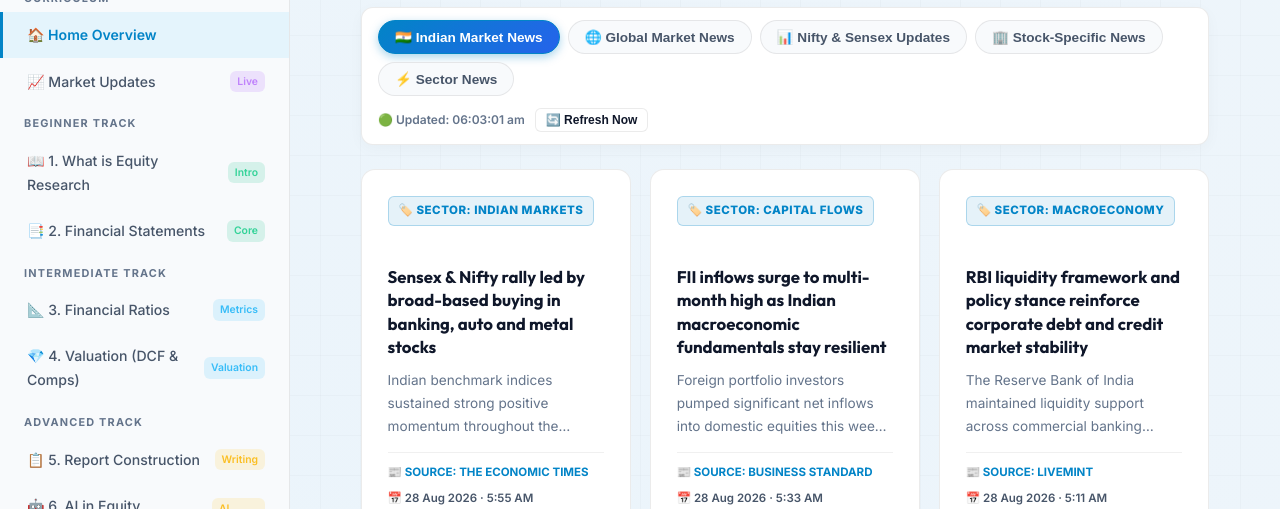
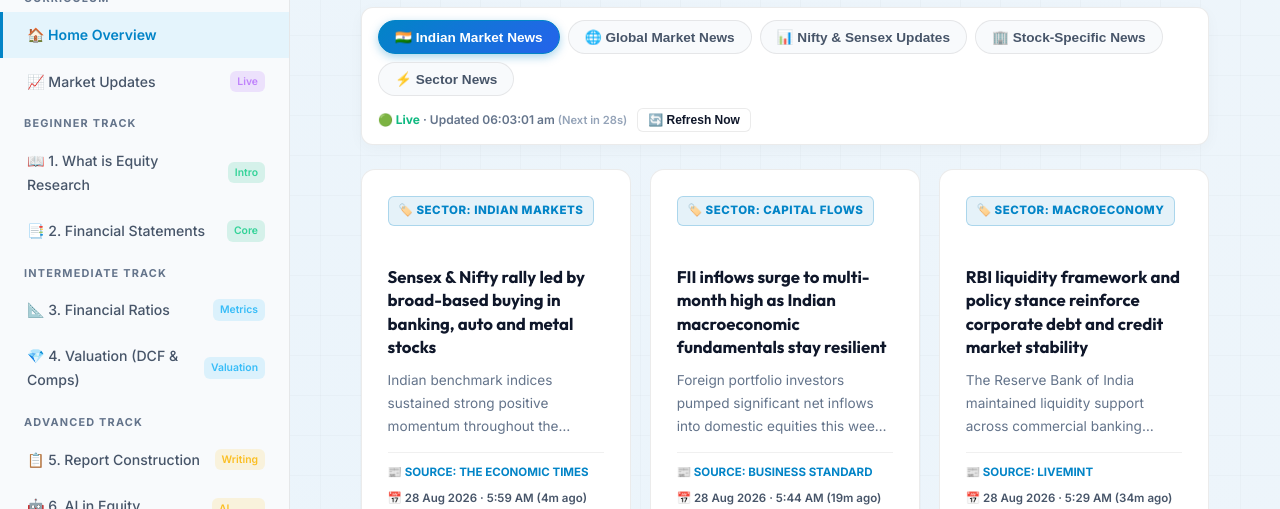
Before and after one commit to gourabacharjee/equity_research, a website: page index.html in a window 1280 px wide. Both pictures are taken after a click on the button "🔄 Refresh Now". Shown: the part 965-1474 px from the top of the page. Drawn offline with Linux system fonts and the light colour scheme; no server answers.

Commit message:
Add files via upload

```diff
--- a/index.html
+++ b/index.html
@@ -2575,9 +2575,13 @@ Conclude with median multiples and identify whether the target trades at a disco
       ]
     };
 
+    // ================= 5-CATEGORY MARKET NEWS & UPDATES ENGINE =================
     var currentMarketCategory = 'india';
-    var newsCountdownSec = 45;
+    var newsAutoUpdateIntervalSec = 30;
+    var newsCountdownSec = newsAutoUpdateIntervalSec;
     var newsTimerInterval = null;
+    var lastNewsUpdateTimestamp = null;
+    var isNewsFetching = false;
 
     function formatNewsDate(rawDate, defaultOffsetMinutes) {
       defaultOffsetMinutes = defaultOffsetMinutes || 0;
@@ -2587,6 +2591,8 @@ Conclude with median multiples and identify whether the target trades at a disco
         if (isNaN(d.getTime())) {
           d = new Date(Date.now() - defaultOffsetMinutes * 60000);
         }
+      } else if (rawDate instanceof Date && !isNaN(rawDate.getTime())) {
+        d = rawDate;
       } else {
         d = new Date(Date.now() - defaultOffsetMinutes * 60000);
       }
@@ -2601,7 +2607,22 @@ Conclude with median multiples and identify whether the target trades at a disco
       hours = hours % 12;
       hours = hours ? hours : 12;
       var strMins = mins < 10 ? '0' + mins : mins;
-      return day + ' ' + month + ' ' + year + ' · ' + hours + ':' + strMins + ' ' + ampm;
+
+      var diffMins = Math.max(1, Math.floor((Date.now() - d.getTime()) / 60000));
+      var relativeStr = diffMins < 60 ? (diffMins + 'm ago') : (Math.floor(diffMins / 60) + 'h ago');
+
+      return day + ' ' + month + ' ' + year + ' · ' + hours + ':' + strMins + ' ' + ampm + ' (' + relativeStr + ')';
+    }
+
+    function updateNewsToolbarStatus() {
+      var updatedEl = document.getElementById('news-last-updated');
+      if (!updatedEl) return;
+      if (lastNewsUpdateTimestamp) {
+        var timeStr = lastNewsUpdateTimestamp.toLocaleTimeString('en-IN', { hour: '2-digit', minute: '2-digit', second: '2-digit' });
+        updatedEl.innerHTML = '<span style="color: #10b981; font-weight: 700;">🟢 Live</span> · Updated ' + timeStr + ' <span style="color: #94a3b8; font-size: 0.7rem;">(Next in ' + newsCountdownSec + 's)</span>';
+      } else {
+        updatedEl.innerHTML = '<span style="color: #10b981; font-weight: 700;">🟢 Live</span> · Updating in ' + newsCountdownSec + 's...';
+      }
     }
 
     function renderMarketNewsCards(items, grid, isSectorTab) {
@@ -2622,16 +2643,16 @@ Conclude with median multiples and identify whether the target trades at a disco
         var imageHtml = '';
         if (item.image) {
           imageHtml = '<div style="width: 100%; height: 140px; overflow: hidden; border-radius: 8px; margin-bottom: 12px; background: rgba(0,0,0,0.05);">' +
-            '<img src="' + item.image + '" alt="Media" style="width: 100%; height: 100%; object-fit: cover;" onerror="this.parentElement.style.display=\'none\'">' +
+            '<img src="' + item.image + '" alt="Media" loading="lazy" style="width: 100%; height: 100%; object-fit: cover;" onerror="this.parentElement.style.display=\'none\'">' +
           '</div>';
         }
 
         // Calculate dynamic staggered minute offset for baseline items
-        var defaultMinutesAgo = (item.minutesAgo !== undefined) ? item.minutesAgo : (idx * 22 + 8);
+        var defaultMinutesAgo = (item.minutesAgo !== undefined) ? item.minutesAgo : (idx * 15 + 4);
         var formattedDateString = formatNewsDate(item.pubDate, defaultMinutesAgo);
 
         return [
-          '<div class="card" style="display: flex; flex-direction: column; justify-content: space-between; position: relative;">',
+          '<div class="card" style="display: flex; flex-direction: column; justify-content: space-between; position: relative; animation: fadeIn 0.3s ease;">',
             '<div>',
               sectorBadgeHtml,
               imageHtml,
@@ -2655,6 +2676,7 @@ Conclude with median multiples and identify whether the target trades at a disco
       currentMarketCategory = category;
       var isSector = (category === 'sector');
 
+      // Update tab active classes
       var catList = ['india', 'global', 'nifty', 'stocks', 'sector'];
       for (var i = 0; i < catList.length; i++) {
         var cat = catList[i];
@@ -2675,18 +2697,59 @@ Conclude with median multiples and identify whether the target trades at a disco
         }
       }
 
+      // Reset the auto-update countdown when category changes
+      newsCountdownSec = newsAutoUpdateIntervalSec;
+      fetchAndRenderMarketNews(category, isUserClick);
+    }
+
+    function fetchAndRenderMarketNews(category, isUserClick) {
       var grid = document.getElementById('dynamic-news-grid');
       if (!grid) return;
-
-      // 1. Instantly render authentic database news (0ms loading time, works everywhere)
+      var isSector = (category === 'sector');
+
+      // 1. Instantly render rich authentic database news with dynamic fresh timestamps
       var fallbackList = MARKET_NEWS_DATABASE[category] || MARKET_NEWS_DATABASE['india'];
       renderMarketNewsCards(fallbackList, grid, isSector);
-
-      var timeStr = new Date().toLocaleTimeString('en-IN', { hour: '2-digit', minute: '2-digit', second: '2-digit' });
-      var updatedEl = document.getElementById('news-last-updated');
-      if (updatedEl) updatedEl.textContent = '🟢 Updated: ' + timeStr;
-
-      // 2. Asynchronously attempt live public RSS fetch
+      lastNewsUpdateTimestamp = new Date();
+      updateNewsToolbarStatus();
+
+      // 2. Asynchronously attempt multi-tier fetch (Backend API -> Public RSS Endpoint)
+      var backendUrls = [];
+      try {
+        if (window.location && window.location.origin && window.location.origin.startsWith('http')) {
+          backendUrls.push(window.location.origin + '/api/news?category=' + encodeURIComponent(category));
+        }
+        var host = (window.location && window.location.hostname && window.location.hostname !== '') ? window.location.hostname : 'localhost';
+        backendUrls.push('http://' + host + ':3000/api/news?category=' + encodeURIComponent(category));
+      } catch (err) {}
+
+      // Try Backend Proxy first
+      var tryBackend = function(urlIdx) {
+        if (urlIdx >= backendUrls.length) {
+          tryPublicRss();
+          return;
+        }
+        safeFetch(backendUrls[urlIdx], 4000)
+          .then(function(res) {
+            if (res.ok) return res.json();
+            throw new Error('Backend HTTP ' + res.status);
+          })
+          .then(function(data) {
+            if (data && Array.isArray(data.items) && data.items.length > 0 && currentMarketCategory === category) {
+              renderMarketNewsCards(data.items.slice(0, 8), grid, isSector);
+              lastNewsUpdateTimestamp = new Date();
+              updateNewsToolbarStatus();
+            } else {
+              tryBackend(urlIdx + 1);
+            }
+          })
+          .catch(function() {
+            tryBackend(urlIdx + 1);
+          });
+      };
+
+      // Fallback: Public RSS-to-JSON
+      var tryPublicRss = function() {
         var RSS_FEEDS_MAP = {
           'india': 'https://economictimes.indiatimes.com/markets/rssfeeds/1977021501.cms',
           'global': 'https://search.cnbc.com/rs/search/combinedcms/view.xml?partnerId=wrss01&id=10000664',
@@ -2696,37 +2759,66 @@ Conclude with median multiples and identify whether the target trades at a disco
         };
 
         var rssUrl = RSS_FEEDS_MAP[category];
-      if (rssUrl) {
+        if (!rssUrl) return;
+
         var apiUrl = 'https://api.rss2json.com/v1/api.json?rss_url=' + encodeURIComponent(rssUrl);
         safeFetch(apiUrl, 4000)
           .then(function(res) { return res.json(); })
           .then(function(d) {
-            if (d && d.status === 'ok' && Array.isArray(d.items) && d.items.length > 0) {
+            if (d && d.status === 'ok' && Array.isArray(d.items) && d.items.length > 0 && currentMarketCategory === category) {
               var liveItems = d.items.slice(0, 6).map(function(item) {
                 return {
                   title: item.title,
                   link: item.link,
                   description: (item.description || item.content || '').replace(/<[^>]*>?/gm, '').substring(0, 150),
-                  pubDate: new Date(item.pubDate).toLocaleTimeString('en-IN', { hour: '2-digit', minute: '2-digit' }),
+                  pubDate: item.pubDate || new Date().toISOString(),
                   source: (category === 'global') ? 'CNBC International' : 'The Economic Times',
                   industry: isSector ? 'INFORMATION TECHNOLOGY (IT)' : 'MARKET UPDATES',
                   image: item.thumbnail || null
                 };
               });
               renderMarketNewsCards(liveItems, grid, isSector);
+              lastNewsUpdateTimestamp = new Date();
+              updateNewsToolbarStatus();
             }
           })
-          .catch(function(e) { /* seamlessly continues with rich baseline */ });
-      }
+          .catch(function(e) {
+            // Baseline already seamlessly rendered without any interruption
+          });
+      };
+
+      tryBackend(0);
+    }
+
+    function startNewsAutoUpdateEngine() {
+      if (newsTimerInterval) clearInterval(newsTimerInterval);
+      newsCountdownSec = newsAutoUpdateIntervalSec;
+      updateNewsToolbarStatus();
+
+      newsTimerInterval = setInterval(function() {
+        newsCountdownSec--;
+        if (newsCountdownSec <= 0) {
+          newsCountdownSec = newsAutoUpdateIntervalSec;
+          fetchAndRenderMarketNews(currentMarketCategory, false);
+        } else {
+          updateNewsToolbarStatus();
+        }
+      }, 1000);
     }
 
     function triggerManualNewsRefresh() {
-      switchMarketCategory(currentMarketCategory, false);
+      newsCountdownSec = newsAutoUpdateIntervalSec;
       var btn = document.getElementById('btn-manual-refresh');
+      if (btn) btn.textContent = '⏳ Refreshing...';
+
+      fetchAndRenderMarketNews(currentMarketCategory, false);
+
+      setTimeout(function() {
         if (btn) {
           btn.textContent = '✅ Refreshed!';
-        setTimeout(function() { btn.textContent = '🔄 Refresh Now'; }, 1000);
-      }
+          setTimeout(function() { if (btn) btn.textContent = '🔄 Refresh Now'; }, 1200);
+        }
+      }, 500);
     }
 
     // ================= INITIALIZATION =================
@@ -2738,8 +2830,9 @@ Conclude with median multiples and identify whether the target trades at a disco
     fetchLiveBullionData();
     fetchLiveBinanceData();
 
-    // 3. Load initial Market Updates category (Indian Markets)
+    // 3. Load initial Market Updates category (Indian Markets) & start Auto-Update Timer
     switchMarketCategory('india', false);
+    startNewsAutoUpdateEngine();
 
     // 4. High-Frequency 1-Second Live Market Data Tick Engine
     setInterval(simulateLiveMarketTicks, 1000); // 1-second live ticker updates with green/red flashes
@@ -2749,6 +2842,7 @@ Conclude with median multiples and identify whether the target trades at a disco
     setInterval(fetchLiveForexData, 30000);    // Forex every 30s
     setInterval(fetchLiveBullionData, 60000);  // Gold/Silver every 60s
 
+
 </script>
 </body>
 </html>
```
Also changed, not shown: server.js (+13 -1 lines), 1 other file. Lines whose indentation alone changed are shown as unchanged.
